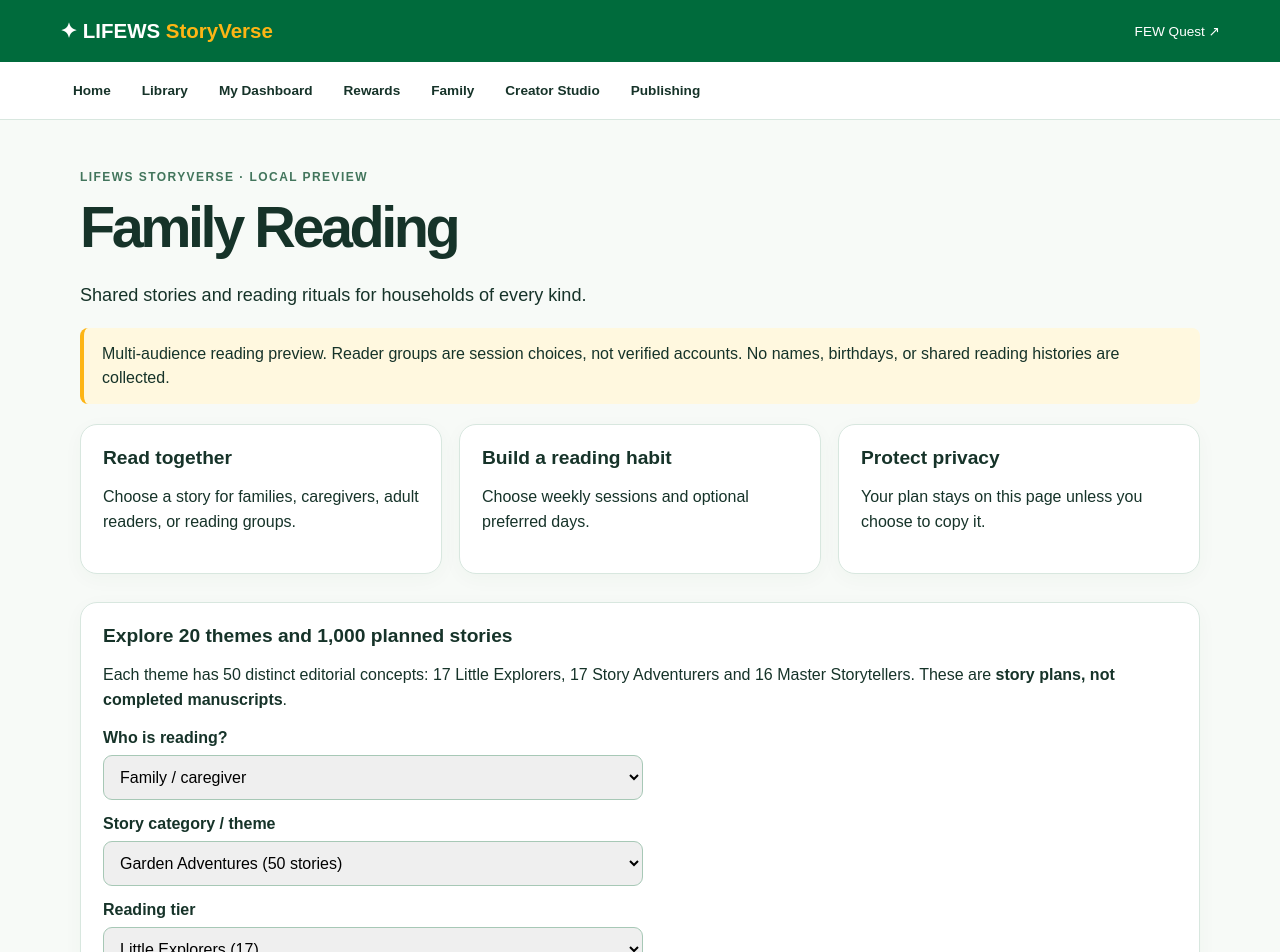
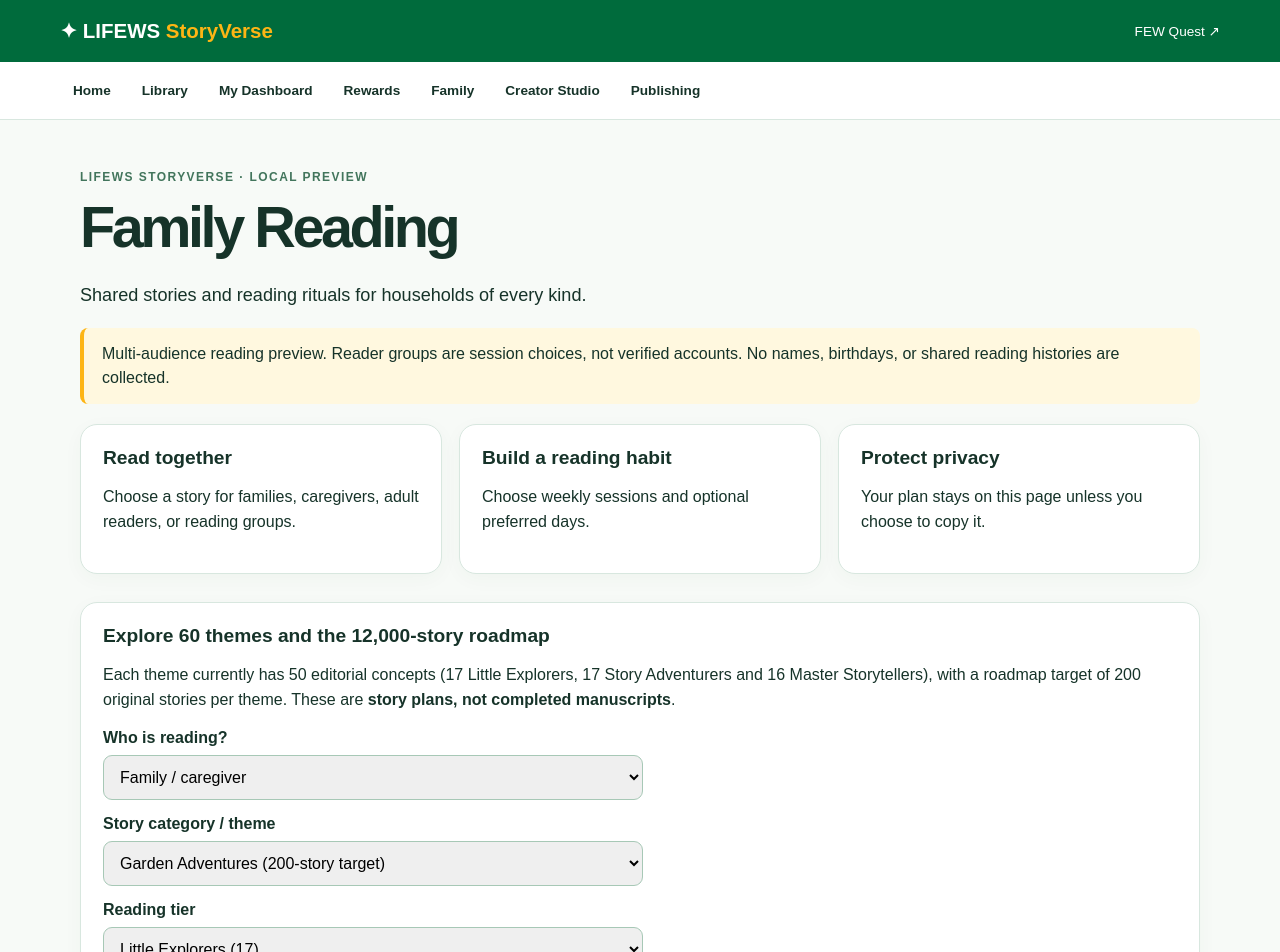
Before and after one commit to Profgabby/Few-quest, a Next.js app: page /en/storyverse/family in a window 1280 px wide. Shown: the top 952 px of the page. Built offline with nearby package versions, Linux system fonts and the light colour scheme.

Commit message:
Align StoryVerse interface copy with 60-theme expansion

```diff
--- a/components/storyverse/family-preview.tsx
+++ b/components/storyverse/family-preview.tsx
@@ -27,9 +27,9 @@ export function FamilyPreview({locale="en"}:{locale?:string}){
   <div className="sv-card"><h2>Build a reading habit</h2><p>Choose weekly sessions and optional preferred days.</p></div>
   <div className="sv-card"><h2>Protect privacy</h2><p>Your plan stays on this page unless you choose to copy it.</p></div>
  </div>
- <Panel title="Explore 20 themes and 1,000 planned stories"><p>Each theme has 50 distinct editorial concepts: 17 Little Explorers, 17 Story Adventurers and 16 Master Storytellers. These are <strong>story plans, not completed manuscripts</strong>.</p>
+ <Panel title="Explore 60 themes and the 12,000-story roadmap"><p>Each theme currently has 50 editorial concepts (17 Little Explorers, 17 Story Adventurers and 16 Master Storytellers), with a roadmap target of 200 original stories per theme. These are <strong>story plans, not completed manuscripts</strong>.</p>
  <label className="sv-label" htmlFor="audience">Who is reading?</label><select className="sv-field" id="audience" value={audience} onChange={e=>setAudience(e.target.value)}>{["Individual learner","Family / caregiver","Teacher / classroom","School reading club","Community group","Adult reader","Librarian / facilitator"].map(x=><option key={x}>{x}</option>)}</select>
- <label className="sv-label" htmlFor="theme">Story category / theme</label><select className="sv-field" id="theme" value={theme} onChange={e=>{setTheme(e.target.value);setConceptId("");}}>{storyThemes.map(([id,name])=><option key={id} value={id}>{name} (50 stories)</option>)}</select>
+ <label className="sv-label" htmlFor="theme">Story category / theme</label><select className="sv-field" id="theme" value={theme} onChange={e=>{setTheme(e.target.value);setConceptId("");}}>{storyThemes.map(([id,name])=><option key={id} value={id}>{name} (200-story target)</option>)}</select>
  <label className="sv-label" htmlFor="tier">Reading tier</label><select className="sv-field" id="tier" value={tier} onChange={e=>{setTier(Number(e.target.value) as ThemeTier);setConceptId("");}}>{tierNames.map((name,i)=><option key={name} value={i+1}>{name} ({i===2?16:17})</option>)}</select>
  <label className="sv-label" htmlFor="concept">Planned story</label><select className="sv-field" id="concept" value={concepts.some(x=>x.id===conceptId)?conceptId:""} onChange={e=>setConceptId(e.target.value)}><option value="">Choose a story concept</option>{concepts.map(x=><option key={x.id} value={x.id}>{x.title}</option>)}</select>
  <p className="sv-muted">Selected concept: {concept?.id??"None"} · Editorial concept only. The three existing pilot manuscripts are available below.</p></Panel>
```
